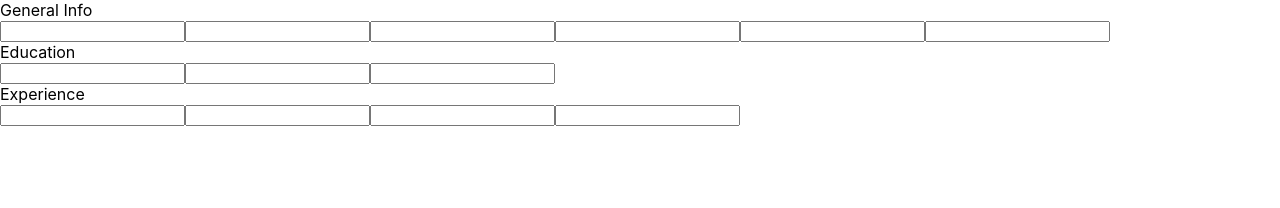
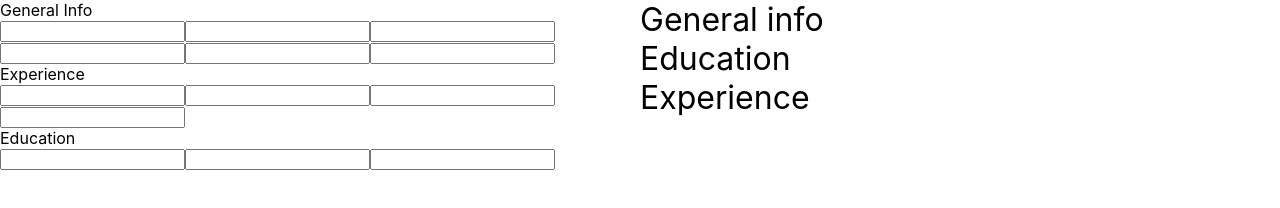
Before and after one commit to EverybodyToTheLimit/cv-creator, a React app: page / in a window 1280 px wide. Built offline with nearby package versions, Linux system fonts and the light colour scheme.

Commit message:
move state of components to parent component, apply styling

```diff
--- /dev/null
+++ b/src/Components/App.js
@@ -0,0 +1,65 @@
+import React, { Component } from 'react'
+import Education from './Education'
+import Experience from './Experience'
+import GeneralInfo from './GeneralInfo'
+import Cv from './Cv'
+
+
+export default class App extends Component {
+
+    constructor(props) {
+      super(props)
+
+      this.state = {
+        schoolName: "",
+        title: "",
+        dates: "",
+        companyName : "",
+        position: "",
+        startDate: "",
+        finishDate: "",
+        firstName: "",
+        lastName: "",
+        address: "",
+        email: "",
+        phone: "",
+        description: ""
+      }
+    }
+
+    changeInput = (e) => {
+        this.setState({
+            [e.target.name]: e.target.value
+
+        })
+        console.log(e.target.value)
+
+    }
+
+    render() {
+        return (
+        <div id="container">
+                <div className="form">
+                    <GeneralInfo changeInput = {(e) => this.changeInput(e)} />
+                    <Experience changeInput = {(e) => this.changeInput(e)} />
+                    <Education changeInput = {(e) => this.changeInput(e)} />
+                </div>
+                <Cv
+                    schoolName = {this.state.schoolName}
+                    title = {this.state.title}
+                    dates = {this.state.dates}
+                    companyName = {this.state.companyName}
+                    position = {this.state.position}
+                    startDate = {this.state.startDate}
+                    finishDate = {this.state.finishDate}
+                    firstName = {this.state.firstName}
+                    lastName = {this.state.lastName}
+                    address = {this.state.address}
+                    email = {this.state.email}
+                    phone = {this.state.phone}
+                    description = {this.state.description}
+                />
+        </div>
+        )
+    }
+}
--- /dev/null
+++ b/src/Components/Cv.js
@@ -0,0 +1,34 @@
+import React, { Component } from 'react'
+
+
+export default class Cv extends Component {
+
+    render() {
+        return (
+        <div id="cv">
+            <div className="general-info section">
+                General info
+                <div className="item">{this.props.firstName}</div>
+                <div className="item">{this.props.lastName}</div>
+                <div className="item">{this.props.address}</div>
+                <div className="item">{this.props.email}</div>
+                <div className="item">{this.props.phone}</div>
+                <div className="item">{this.props.description}</div>
+            </div>
+            <div className="education section">
+                Education
+                <div className="item">{this.props.schoolName}</div>
+                <div className="item">{this.props.title}</div>
+                <div className="item">{this.props.dates}</div>
+            </div>
+            <div className="experience section">
+                Experience
+                <div className="item">{this.props.companyName}</div>
+                <div className="item">{this.props.position}</div>
+                <div className="item">{this.props.startDate}</div>
+                <div className="item">{this.props.finishDate}</div>
+            </div>
+        </div>
+        )
+    }
+}
--- a/src/Components/Education.js
+++ b/src/Components/Education.js
@@ -1,22 +1,7 @@
 import React, { Component } from 'react'
 
 export default class Education extends Component {
-    constructor(props) {
-      super(props)
 
-      this.state = {
-         schoolName: "",
-         title: "",
-         dates: ""
-      }
-    }
-
-    changeInput = (e) => {
-        this.setState({
-            [e.target.name]: e.target.value
-        })
-
-    }
 
     render() {
 
@@ -25,9 +10,9 @@ export default class Education extends Component {
         <div>
             Education
             <form>
-                <input name="schoolName" onChange={this.changeInput}></input>
-                <input name="title" onChange={this.changeInput}></input>
-                <input name="dates" onChange={this.changeInput}></input>
+                <input name="schoolName" onChange={(e) => this.props.changeInput(e)}></input>
+                <input name="title" onChange={(e) => this.props.changeInput(e)}></input>
+                <input name="dates" onChange={(e) => this.props.changeInput(e)}></input>
             </form>
         </div>
     )
--- a/src/Components/Experience.js
+++ b/src/Components/Experience.js
@@ -1,34 +1,16 @@
 import React, { Component } from 'react'
 
 export default class Experience extends Component {
-
-constructor(props) {
-  super(props)
-
-  this.state = {
-     companyName : "",
-     position: "",
-     startDate: "",
-     finishDate: ""
-  }
-}
-
-    changeInput = (e) => {
-        this.setState({
-            [e.target.name]: e.target.value
-        })
-
-    }
 
   render() {
     return (
         <div>
         Experience
         <form>
-            <input name="companyName" type="text" onChange={this.changeInput}></input>
-            <input name="position" type="text" onChange={this.changeInput}></input>
-            <input name="startDate" type="text" onChange={this.changeInput}></input>
-            <input name="finishDate" type="text" onChange={this.changeInput}></input>
+            <input name="companyName" type="text" onChange={(e) => this.props.changeInput(e)}></input>
+            <input name="position" type="text" onChange={(e) => this.props.changeInput(e)}></input>
+            <input name="startDate" type="text" onChange={(e) => this.props.changeInput(e)}></input>
+            <input name="finishDate" type="text" onChange={(e) => this.props.changeInput(e)}></input>
         </form>
 
 
--- a/src/Components/GeneralInfo.js
+++ b/src/Components/GeneralInfo.js
@@ -2,38 +2,18 @@ import React, { Component } from 'react'
 
 export default class GeneralInfo extends Component {
 
-    constructor(props) {
-      super(props)
-
-      this.state = {
-         firstName: "",
-         lastName: "",
-         address: "",
-         email: "",
-         phone: "",
-         description: ""
-
-      }
-    }
-
-    changeInput = (e) => {
-        this.setState({
-            [e.target.name]: e.target.value
-        })
-
-    }
 
   render() {
     return (
         <div>
             General Info
             <form>
-                <input name="firstName" type="text" onChange={this.changeInput}></input>
-                <input name="lastName" type="text" onChange={this.changeInput}></input>
-                <input name="address" type="text" onChange={this.changeInput}></input>
-                <input name="email" type="text" onChange={this.changeInput}></input>
-                <input name="phone" type="text" onChange={this.changeInput}></input>
-                <input name="description" type="text" onChange={this.changeInput}></input>
+                <input name="firstName" type="text" onChange={(e) => this.props.changeInput(e)}></input>
+                <input name="lastName" type="text" onChange={(e) => this.props.changeInput(e)}></input>
+                <input name="address" type="text" onChange={(e) => this.props.changeInput(e)}></input>
+                <input name="email" type="text" onChange={(e) => this.props.changeInput(e)}></input>
+                <input name="phone" type="text" onChange={(e) => this.props.changeInput(e)}></input>
+                <input name="description" type="text" onChange={(e) => this.props.changeInput(e)}></input>
             </form>
 
 
--- a/src/index.css
+++ b/src/index.css
@@ -11,3 +11,20 @@ code {
   font-family: source-code-pro, Menlo, Monaco, Consolas, 'Courier New',
     monospace;
 }
+
+.section {
+  font-size: xx-large;
+}
+
+.item {
+  font-size: medium;
+}
+
+#container {
+  display: flex;
+
+}
+
+#cv {
+  min-width: 50%;
+}
--- a/src/index.js
+++ b/src/index.js
@@ -1,17 +1,13 @@
 import React from 'react';
 import ReactDOM from 'react-dom/client';
-import Education from './Components/Education';
-import Experience from './Components/Experience';
-import GeneralInfo from './Components/GeneralInfo';
+import App from './Components/App';
 import './index.css';
 import reportWebVitals from './reportWebVitals';
 
 const root = ReactDOM.createRoot(document.getElementById('root'));
 root.render(
   <React.StrictMode>
-    <GeneralInfo />
-    <Education />
-    <Experience />
+    <App/>
   </React.StrictMode>
 );
 
```
Also changed, not shown: src/App.test.js (deleted, +0 -8 lines).
